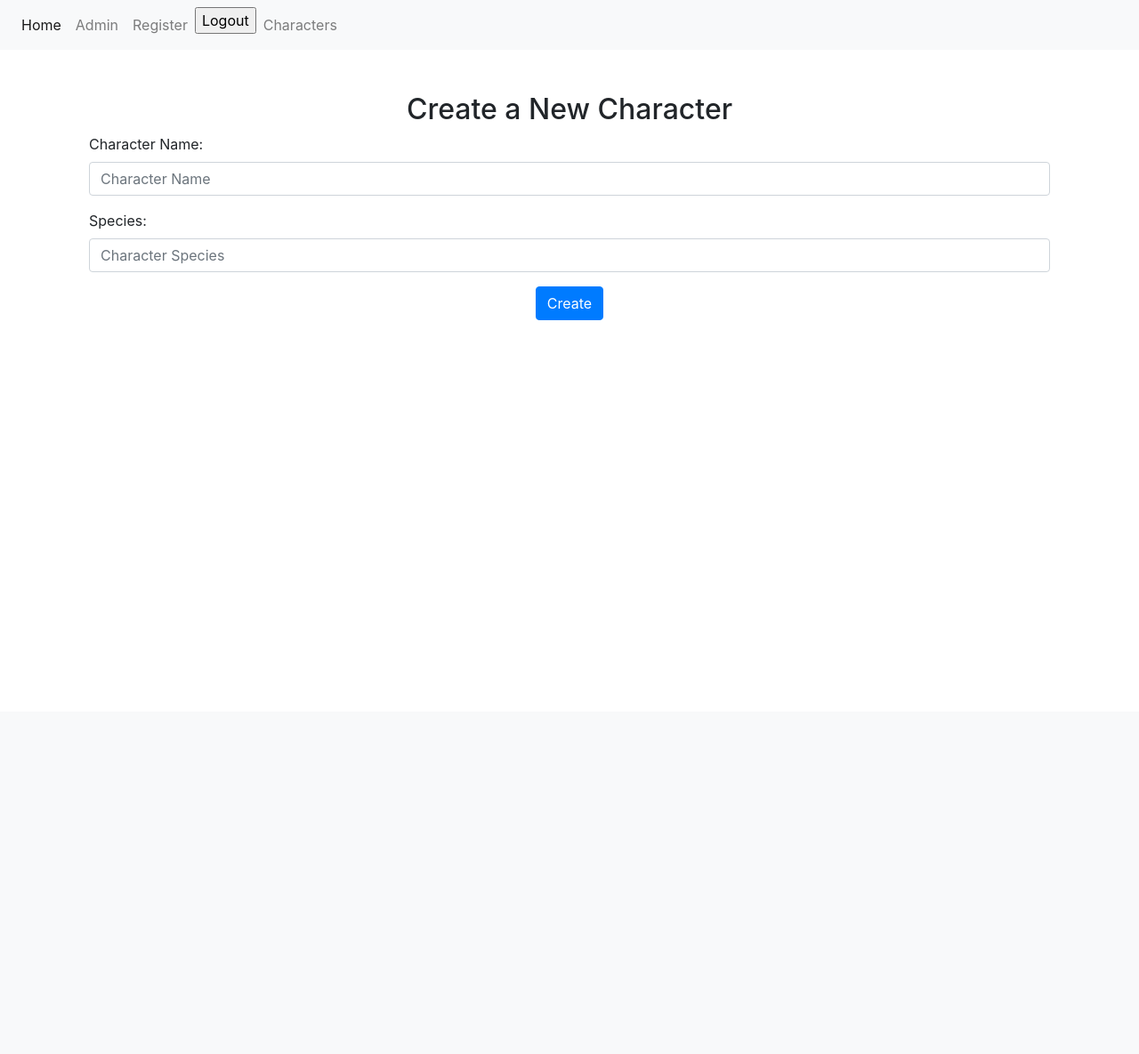
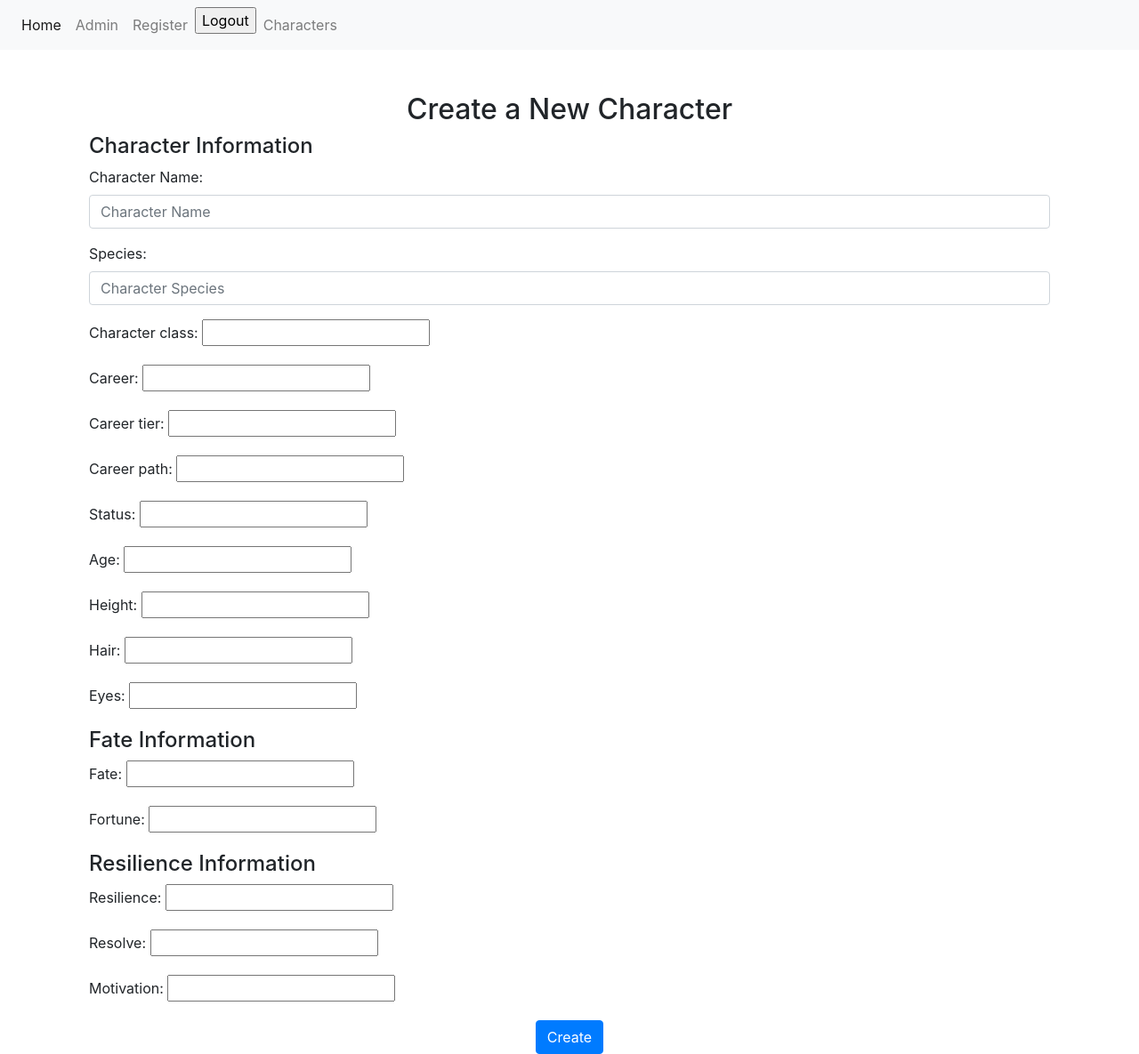
Before and after one commit to PatrickSchroeder98/warhammer_fantasy_roleplay_app, a Django app: page /characters/create/ in a window 1280 px wide. Shown: the whole page at 89% size. Before the commit the page ends 360 px from the top, so only its background shows below. Run offline with Django 5.2, Linux system fonts and the light colour scheme; the visitor is signed in with stand-in values (Sample User, id 1).

Commit message:
Updated views and forms to include more models
Updated create character view and forms to include more fields from various models.

```diff
--- a/wfra/characters/forms.py
+++ b/wfra/characters/forms.py
@@ -1,11 +1,12 @@
 from django import forms
-from .models import Characters
+from .models import Characters, Fate, Resilience
 
 
 class CharactersForm(forms.ModelForm):
     class Meta:
         model = Characters
-        fields = ('name', 'species')  # Fields to include in the form
+        fields = ('name', 'species', 'character_class', 'career', 'career_tier', 'career_path', 'status', 'age',
+                  'height', 'hair', 'eyes')  # Fields to include in the form
 
         # Optionally customize widgets or labels
         widgets = {
@@ -16,3 +17,15 @@ class CharactersForm(forms.ModelForm):
             'name': 'Character Name',
             'species': 'Species',
         }
+
+
+class FateForm(forms.ModelForm):
+    class Meta:
+        model = Fate
+        fields = ('fate', 'fortune')
+
+
+class ResilienceForm(forms.ModelForm):
+    class Meta:
+        model = Resilience
+        fields = ('resilience', 'resolve', 'motivation')
--- a/wfra/characters/templates/characters/characters_form.html
+++ b/wfra/characters/templates/characters/characters_form.html
@@ -1,10 +1,20 @@
 {% extends "base.html" %}
+
 {% block content %}
 <div class="container mt-5">
     <h2 class="text-center">Create a New Character</h2>
     <form method="post">
         {% csrf_token %}
-        {{ form.as_p }}
+
+        <h4>Character Information</h4>
+        {{ character_form.as_p }}
+
+        <h4>Fate Information</h4>
+        {{ fate_form.as_p }}
+
+        <h4>Resilience Information</h4>
+        {{ resilience_form.as_p }}
+
         <div class="text-center">
             <button type="submit" class="btn btn-primary">Create</button>
         </div>
--- a/wfra/characters/views.py
+++ b/wfra/characters/views.py
@@ -1,10 +1,11 @@
-from django.shortcuts import render
+from django.shortcuts import render, redirect
 from django.views import generic
 from django.contrib.auth.mixins import LoginRequiredMixin
 from django.urls import reverse_lazy
 from django.contrib import messages
+from django.views import View
 from . import models
-from .forms import CharactersForm
+from .forms import CharactersForm, FateForm, ResilienceForm
 
 
 class ListCharacters(LoginRequiredMixin, generic.ListView):
@@ -14,16 +15,60 @@ class ListCharacters(LoginRequiredMixin, generic.ListView):
         return models.Characters.objects.filter(user=self.request.user)
 
 
-class CreateCharacter(LoginRequiredMixin, generic.CreateView):
-    model = models.Characters
-    form_class = CharactersForm
-    success_url = reverse_lazy('characters:all')
+# class CreateCharacter(LoginRequiredMixin, generic.CreateView):
+#     model = models.Characters
+#     form_class = CharactersForm
+#     success_url = reverse_lazy('characters:all')
+#
+#     def form_valid(self, form):
+#         self.object = form.save(commit=False)
+#         self.object.user = self.request.user
+#         self.object.save()
+#         return super().form_valid(form)
 
-    def form_valid(self, form):
-        self.object = form.save(commit=False)
-        self.object.user = self.request.user
-        self.object.save()
-        return super().form_valid(form)
+class CreateCharacter(LoginRequiredMixin, View):
+    def get(self, request):
+        # Create empty forms
+        character_form = CharactersForm()
+        fate_form = FateForm()
+        resilience_form = ResilienceForm()
+        return render(request, "characters/characters_form.html", {
+            "character_form": character_form,
+            "fate_form": fate_form,
+            "resilience_form": resilience_form,
+        })
+
+    def post(self, request):
+        """Method binds submitted data to the forms. Then it validates all forms. If they are valid, it saves the data.
+        If they are invalid, it re-renders the form with errors."""
+        character_form = CharactersForm(request.POST)
+        fate_form = FateForm(request.POST)
+        resilience_form = ResilienceForm(request.POST)
+
+        if character_form.is_valid() and fate_form.is_valid() and resilience_form.is_valid():
+            # Save the main character form
+            character = character_form.save(commit=False)
+            character.user = request.user  # Set the logged-in user
+            character.save()
+
+            # Save the related forms with a reference to the character
+            fate = fate_form.save(commit=False)
+            fate.character_id = character
+            fate.save()
+
+            resilience = resilience_form.save(commit=False)
+            resilience.character_id = character
+            resilience.save()
+
+            messages.success(request, "Character created successfully!")
+            return redirect("characters:all")
+
+        # If any form is invalid, re-render the form with errors
+        return render(request, "characters/character_form.html", {
+            "character_form": character_form,
+            "fate_form": fate_form,
+            "resilience_form": resilience_form,
+        })
 
 
 class DetailViewCharacter(LoginRequiredMixin, generic.DetailView):
```
